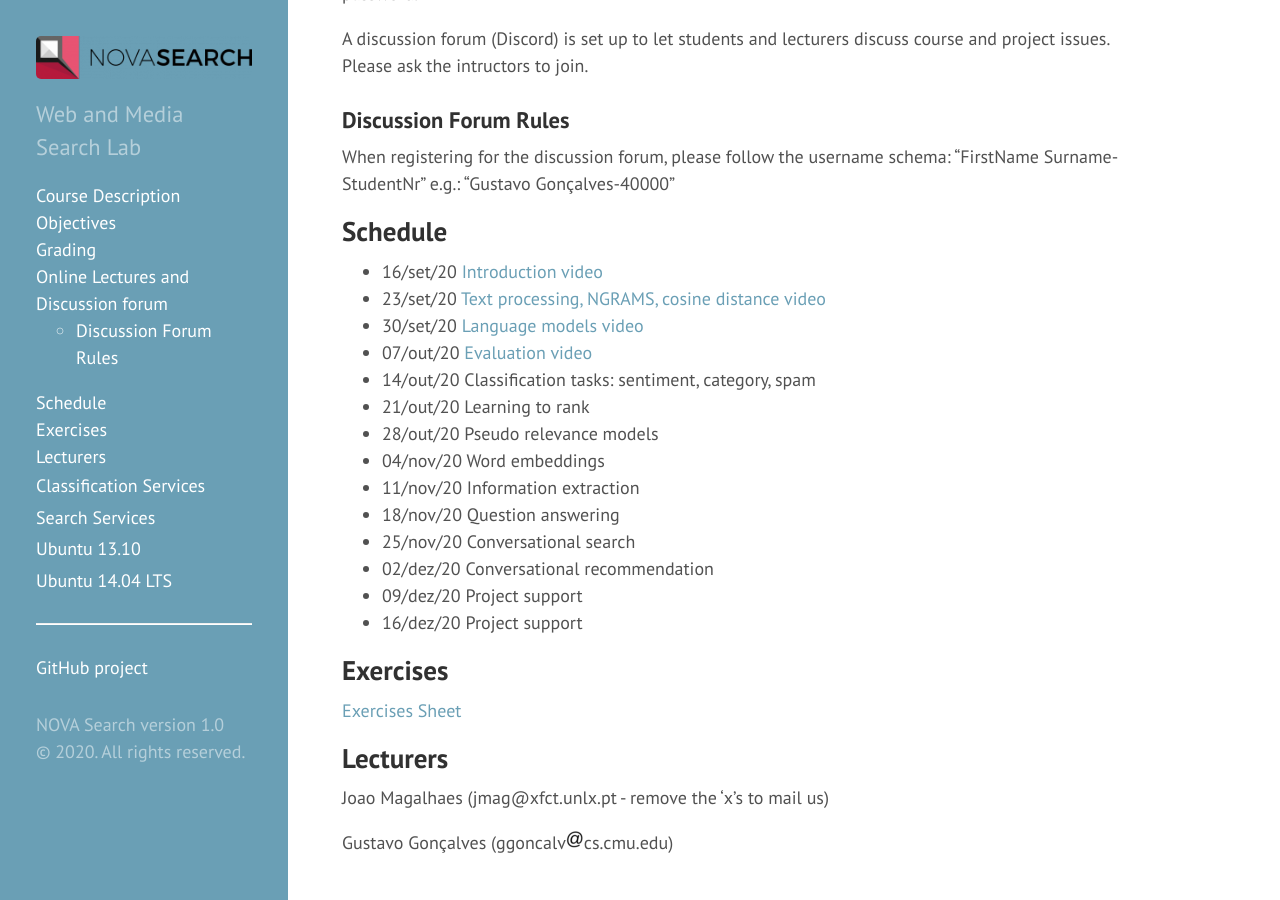
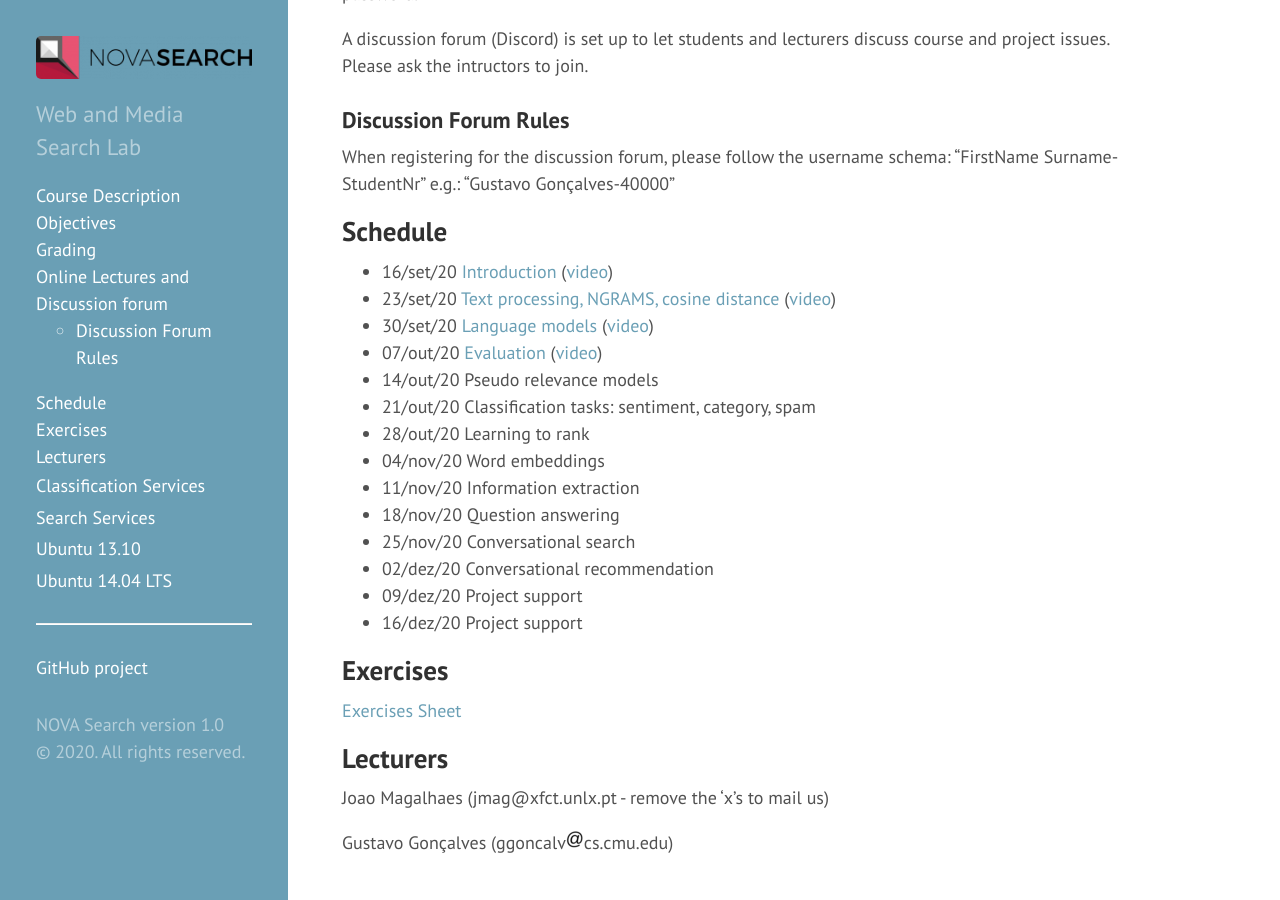
Before and after one commit to novasearch/wiki.novasearch.org, a Jekyll site: the page built from wiki/IR_NLP.md, in a window 1280 px wide and 900 px high, scrolled down 983 px. Built offline with Jekyll 4.4.1, drawn with Linux system fonts in a browser that asks for light colours.

Commit message:
Update IR_NLP.md

```diff
--- a/wiki/IR_NLP.md
+++ b/wiki/IR_NLP.md
@@ -32,13 +32,13 @@ A discussion forum (Discord) is set up to let students and lecturers discuss cou
 When registering for the discussion forum, please follow the username schema: "FirstName Surname-StudentNr" e.g.: "Gustavo Gonçalves-40000"
 
 ## Schedule
-- 16/set/20	[Introduction](/assets/files/a01 Introduction.pdf) [video](https://youtu.be/Eak1ymcSIXs)
-- 23/set/20	[Text processing, NGRAMS, cosine distance](/assets/files/a02 Basic techniques.pdf) [video](https://youtu.be/Eak1ymcSIXs)
-- 30/set/20	[Language models](/assets/files/a03 Language Models.pdf) [video](https://youtu.be/hyijYuoZ0pA)
-- 07/out/20	[Evaluation](/assets/files/a04 Evaluation.pdf) [video](https://youtu.be/fkjqwZUPMGw)
-- 14/out/20	Classification tasks: sentiment, category, spam
-- 21/out/20	Learning to rank
-- 28/out/20	Pseudo relevance models
+- 16/set/20	[Introduction](/assets/files/a01 Introduction.pdf) ([video](https://youtu.be/Eak1ymcSIXs))
+- 23/set/20	[Text processing, NGRAMS, cosine distance](/assets/files/a02 Basic techniques.pdf) ([video](https://youtu.be/Eak1ymcSIXs))
+- 30/set/20	[Language models](/assets/files/a03 Language Models.pdf) ([video](https://youtu.be/hyijYuoZ0pA))
+- 07/out/20	[Evaluation](/assets/files/a04 Evaluation.pdf) ([video](https://youtu.be/fkjqwZUPMGw))
+- 14/out/20	Pseudo relevance models
+- 21/out/20	Classification tasks: sentiment, category, spam
+- 28/out/20	Learning to rank
 - 04/nov/20	Word embeddings
 - 11/nov/20	Information extraction
 - 18/nov/20	Question answering
```
